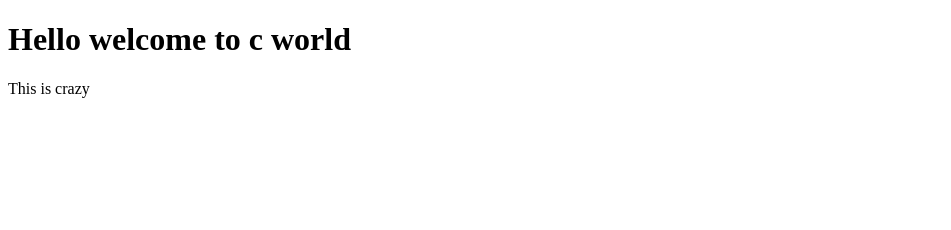
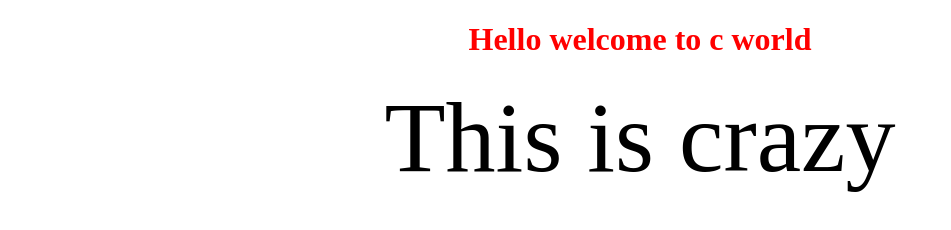
Before and after one commit to walonCode/simple_server_in_c, a plain HTML site: page static/index.html in a window 1280 px wide. Shown: the whole page, without its empty margins (0-951 px from the left). Drawn offline with Linux system fonts and the light colour scheme.

Commit message:
add css in the html file

```diff
--- a/static/index.html
+++ b/static/index.html
@@ -3,6 +3,19 @@
     <head>
         <title>Homepage</title>
     </head>
+    <style>
+        h1 {
+            color: red;
+            text-align: center;
+            font-size: 40;
+            font-weight: bolder;
+        }
+        p {
+            margin: 20px;
+            text-align: center;
+            font-size: 100px;
+        }
+    </style>
     <body>
         <h1>Hello welcome to c world</h1>
         <div>
```
